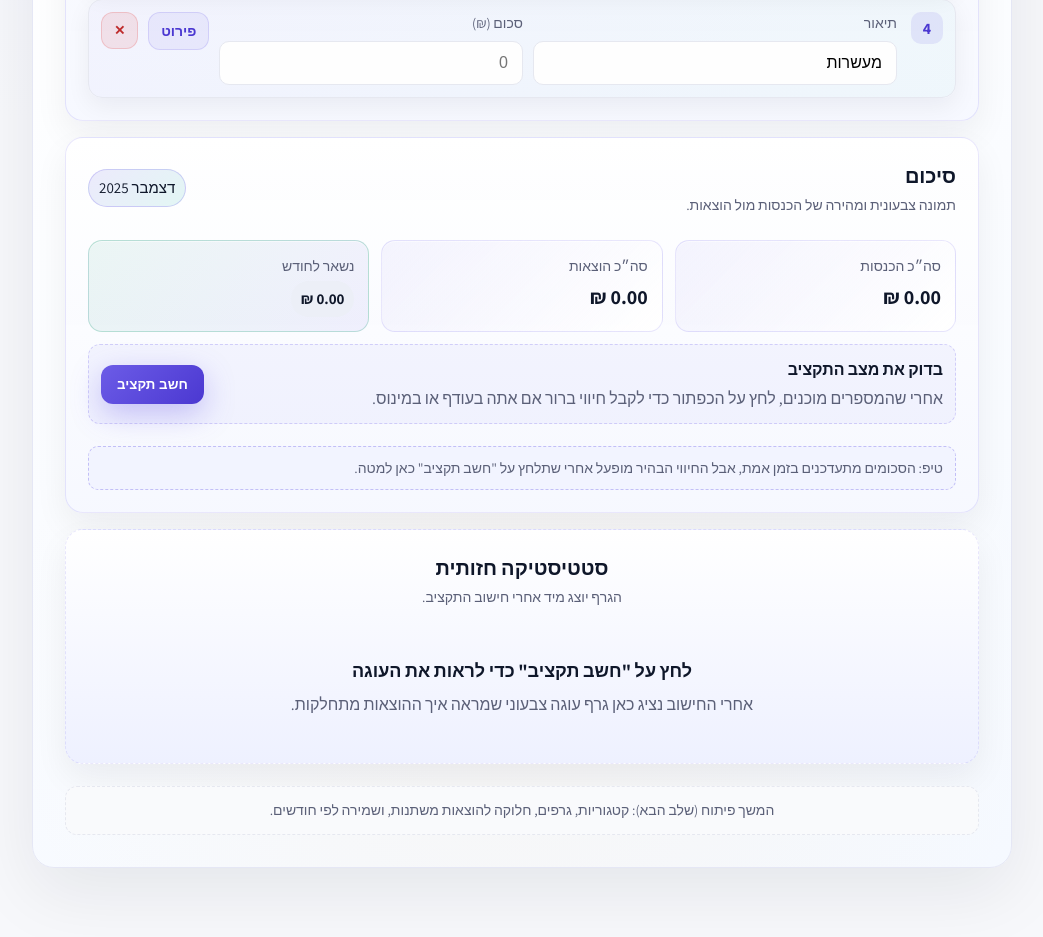
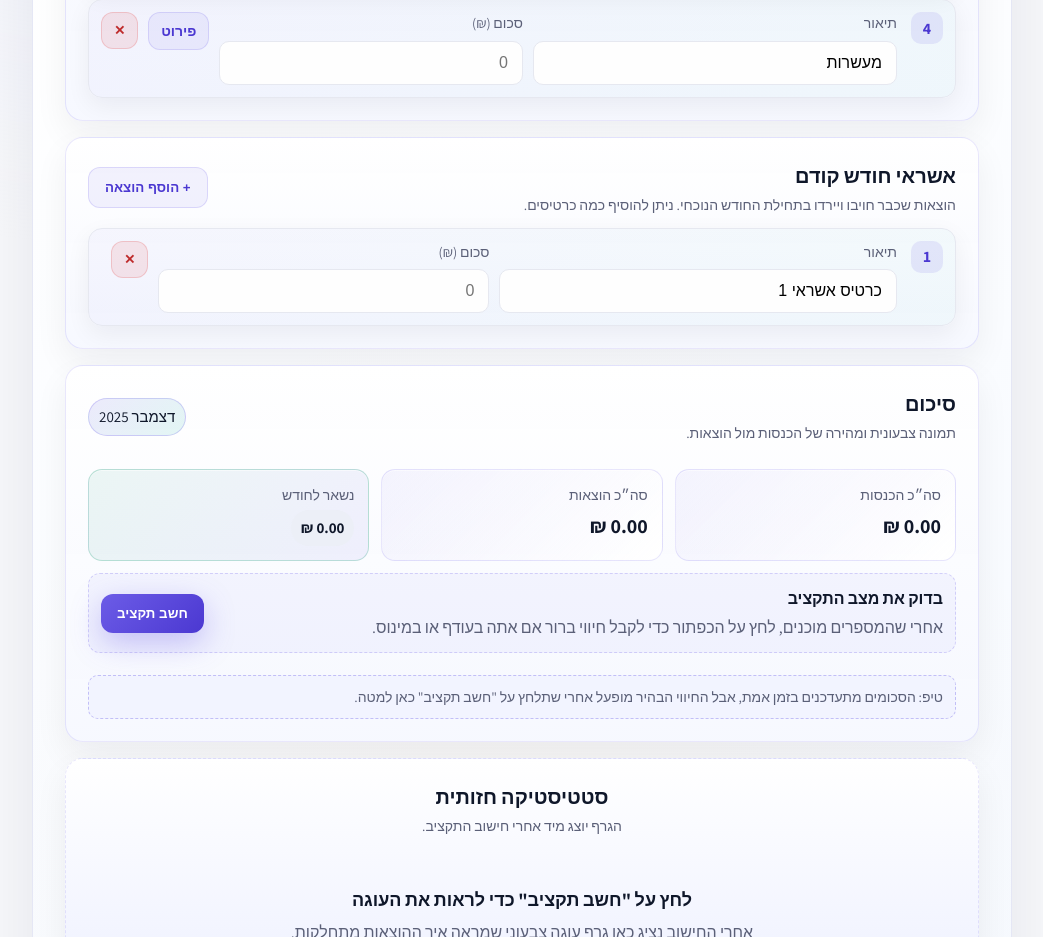
Before and after one commit to elishgi/moneyPlusMinus, a React (Vite) app: page / in a window 1280 px wide. Shown: the part 1160-2097 px from the top of the page, without its empty margins (118-1161 px from the left). Before the commit the page ends 2072 px from the top, so only its background shows below. Built offline with nearby package versions, Linux system fonts and the light colour scheme.

Commit message:
Add previous month credit section

```diff
--- a/src/App.jsx
+++ b/src/App.jsx
@@ -31,8 +31,14 @@ function calcSum(items) {
   return items.reduce((sum, item) => sum + calcItemAmount(item), 0);
 }
 
-function Section({ title, subtitle, items, setItems, kind }) {
+function Section({ title, subtitle, items, setItems, kind, createItem }) {
   const isIncome = kind === "income";
+
+  const defaultLabel = isIncome ? "משכורת" : "הוצאה חדשה";
+  const buildItem =
+    typeof createItem === "function"
+      ? createItem
+      : () => ({ id: uid(), label: defaultLabel, amount: "", details: [] });
 
   function toggleDetails(id) {
     setItems((prev) =>
@@ -43,11 +49,7 @@ function Section({ title, subtitle, items, setItems, kind }) {
   }
 
   function addRow() {
-    const defaultLabel = isIncome ? "משכורת" : "הוצאה חדשה";
-    setItems((prev) => [
-      ...prev,
-      { id: uid(), label: defaultLabel, amount: "", details: [] },
-    ]);
+    setItems((prev) => [...prev, buildItem()]);
   }
 
   function removeRow(id) {
@@ -309,6 +311,10 @@ export default function App() {
     { id: uid(), label: "מעשרות", amount: "", details: [] },
   ]);
 
+  const [previousCredit, setPreviousCredit] = useState(() => [
+    { id: uid(), label: "כרטיס אשראי 1", amount: "", details: [], lockDetails: true },
+  ]);
+
   const [didCalculate, setDidCalculate] = useState(false);
 
   // טעינה מ-LocalStorage
@@ -321,6 +327,7 @@ export default function App() {
       if (parsed?.monthLabel) setMonthLabel(parsed.monthLabel);
       if (Array.isArray(parsed?.incomes)) setIncomes(parsed.incomes);
       if (Array.isArray(parsed?.expenses)) setExpenses(parsed.expenses);
+      if (Array.isArray(parsed?.previousCredit)) setPreviousCredit(parsed.previousCredit);
     } catch {
       // מתעלמים — אם יש JSON לא תקין
     }
@@ -328,22 +335,31 @@ export default function App() {
 
   // שמירה אוטומטית
   useEffect(() => {
-    const payload = { monthLabel, incomes, expenses };
+    const payload = { monthLabel, incomes, expenses, previousCredit };
     localStorage.setItem(STORAGE_KEY, JSON.stringify(payload));
-  }, [monthLabel, incomes, expenses]);
+  }, [monthLabel, incomes, expenses, previousCredit]);
 
   const totalIncome = useMemo(() => calcSum(incomes), [incomes]);
-  const totalExpense = useMemo(() => calcSum(expenses), [expenses]);
+  const totalPreviousCredit = useMemo(() => calcSum(previousCredit), [previousCredit]);
+  const totalExpense = useMemo(
+    () => calcSum(expenses) + totalPreviousCredit,
+    [expenses, totalPreviousCredit]
+  );
   const remaining = useMemo(() => totalIncome - totalExpense, [totalIncome, totalExpense]);
 
+  const combinedExpenses = useMemo(
+    () => [...expenses, ...previousCredit],
+    [expenses, previousCredit]
+  );
+
   const expenseSegments = useMemo(() => {
-    const total = calcSum(expenses);
+    const total = calcSum(combinedExpenses);
     if (!total) return [];
 
     const palette = ["#6c5ce7", "#ff8b5f", "#20bfa9", "#ffa940", "#4e54c8", "#8e44ad"];
     let startAt = 0;
 
-    return expenses
+    return combinedExpenses
       .map((item, idx) => ({
         id: item.id,
         label: item.label || `הוצאה ${idx + 1}`,
@@ -364,7 +380,7 @@ export default function App() {
           percent: Math.round(share * 100),
         };
       });
-  }, [expenses]);
+  }, [combinedExpenses]);
 
   const pieGradient = useMemo(() => {
     if (!expenseSegments.length) {
@@ -396,6 +412,9 @@ export default function App() {
       { id: uid(), label: "שכירות", amount: "", details: [], lockDetails: true },
       { id: uid(), label: "מנויים", amount: "", details: [] },
       { id: uid(), label: "חשמל / מים", amount: "", details: [] },
+    ]);
+    setPreviousCredit([
+      { id: uid(), label: "כרטיס אשראי 1", amount: "", details: [], lockDetails: true },
     ]);
     localStorage.removeItem(STORAGE_KEY);
   }
@@ -452,6 +471,21 @@ export default function App() {
           items={expenses}
           setItems={setExpenses}
           kind="expense"
+        />
+
+        <Section
+          title="אשראי חודש קודם"
+          subtitle="הוצאות שכבר חויבו ויירדו בתחילת החודש הנוכחי. ניתן להוסיף כמה כרטיסים."
+          items={previousCredit}
+          setItems={setPreviousCredit}
+          kind="expense"
+          createItem={() => ({
+            id: uid(),
+            label: `כרטיס אשראי ${previousCredit.length + 1}`,
+            amount: "",
+            details: [],
+            lockDetails: true,
+          })}
         />
 
         <section className="card summaryCard">
```
